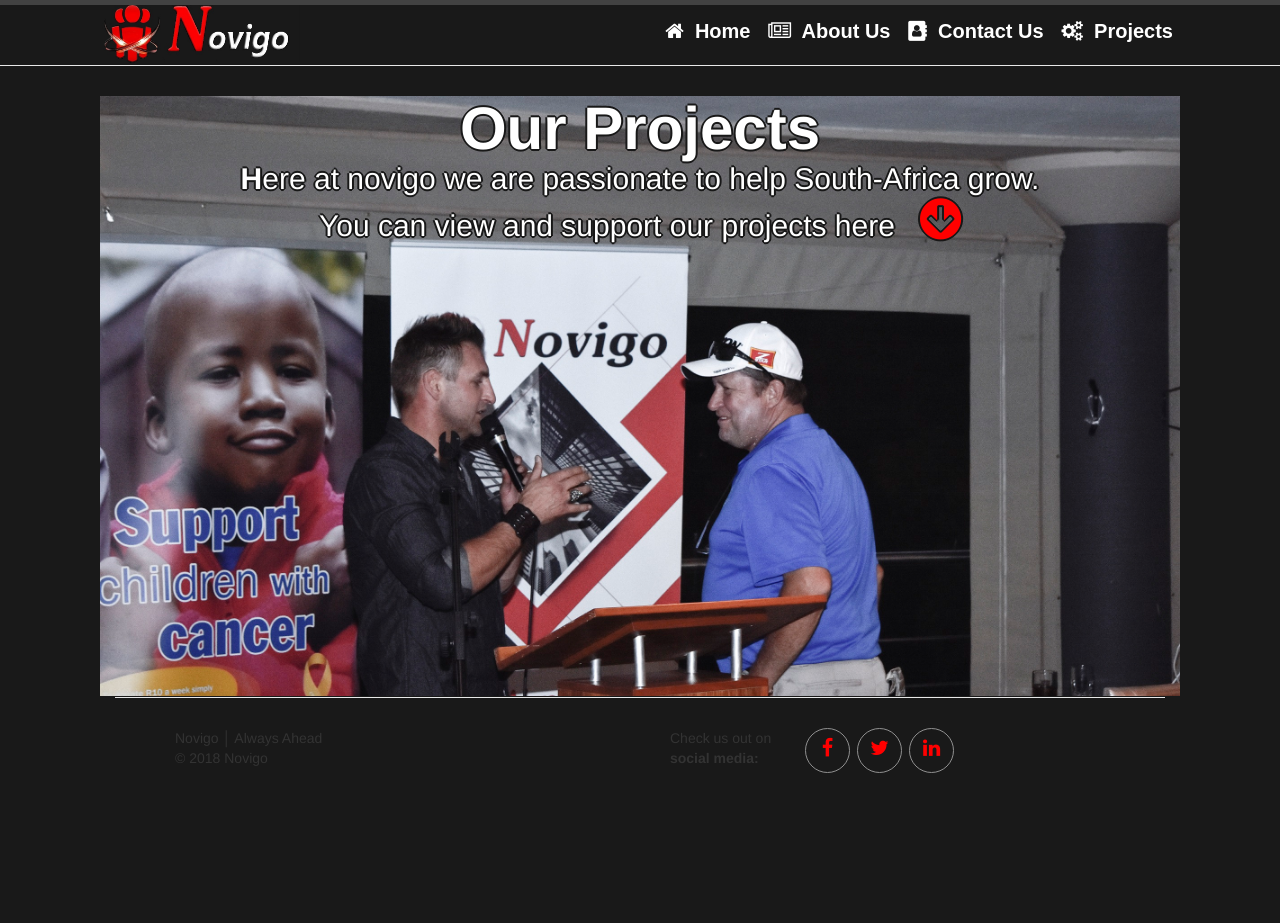
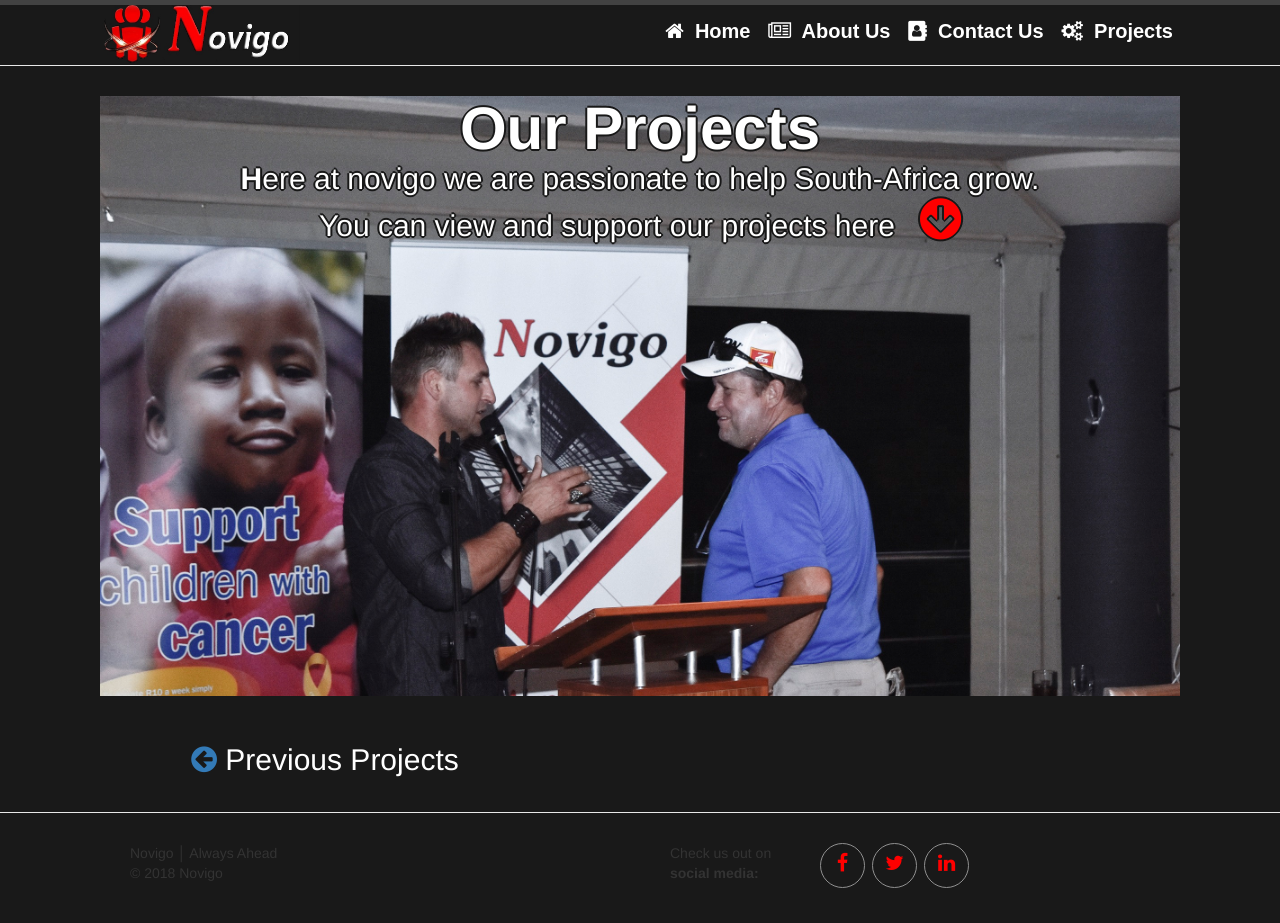
Before and after one commit to Hermankoch/hermankoch.github.io, a Jekyll site: the page built from projects.html, in a window 1280 px wide. Built offline with Jekyll 4.4.1, drawn with Linux system fonts in a browser that asks for light colours; before the commit the page ends 900 px from its top, so only the background shows below that.

Commit message:
Update projects.html

```diff
--- a/projects.html
+++ b/projects.html
@@ -14,23 +14,9 @@
 </section>
 
 <div class="container-fluid">
-    <div class="row">
-      <div class="col-sm-12">
-        <!--
-        <div class="col-sm-5">
-        <p class="LivesTouched2"><br /><a href="#">
-         <i class="fa fa-arrow-circle-left" aria-hidden="true"></i></a>Previous Projects<br />&nbsp&nbsp</p>
-        </div>
-
-        <div class="col-sm-2"><p class="LivesTouched2"><br />Donate<br />&nbsp&nbsp</p>
-         <i class="fa fa-cc-paypal" style="font-size:48px;color:red"></i>
-         <i class="fa fa-cc-visa" style="font-size:48px;color:red"></i>
-         <i class="fa fa-bitcoin" style="font-size:48px;color:red"></i>
-        </div>
-
-        <div class="col-sm-5"><p class="LivesTouched2"><br /><a href="#"><i class="fa fa-arrow-circle-right" aria-hidden="true">Current Projects<br />&nbsp&nbsp</p>
-        </div>
-        </div>
+ <div class="row">
+  <div class="col-sm-5">
+   <p class="LivesTouched2"> <br /> <a href="#"> <i class="fa fa-arrow-circle-left" aria-hidden="true"> </i> </a>Previous Projects</p>
   </div>
+ </div>
 </div>
--->
```
